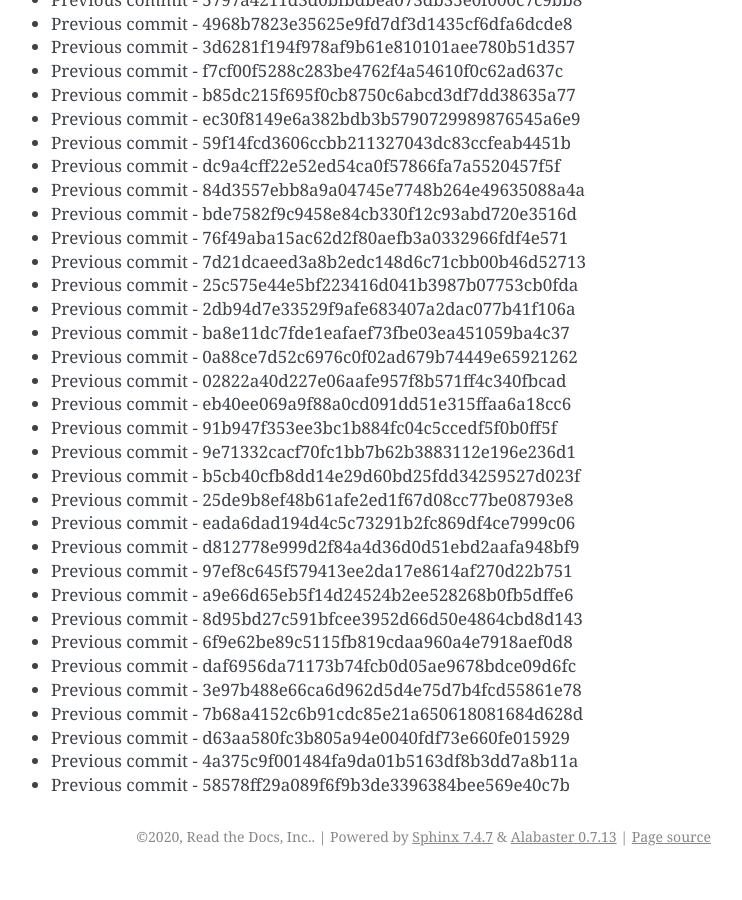
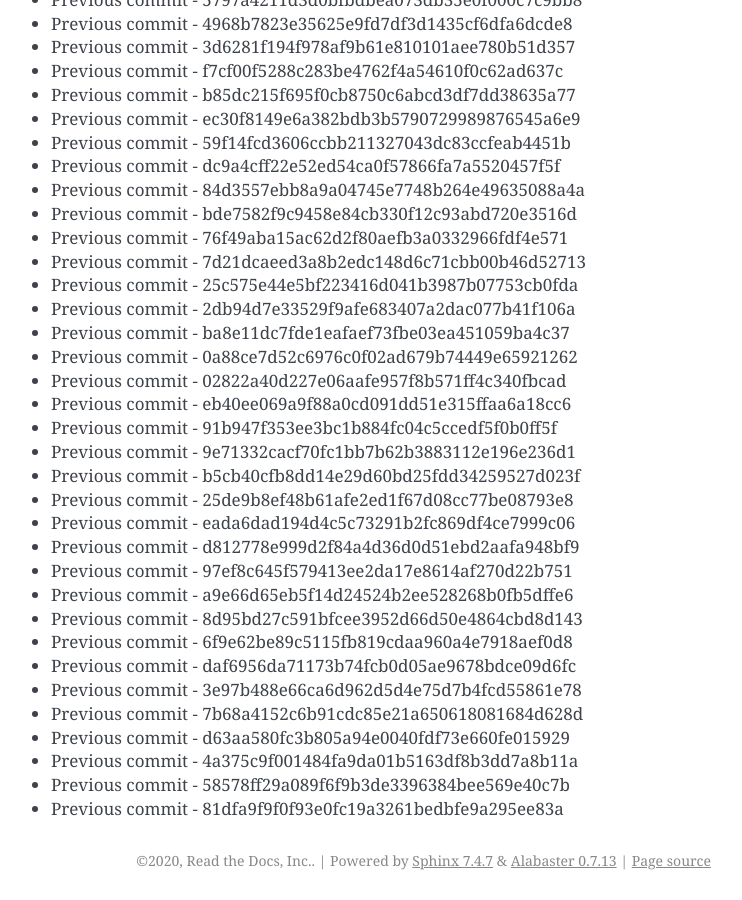
Before and after one commit to readthedocs/rtd-git-stresstest, a Sphinx documentation site: the page built from docs/updates.rst, in a window 1280 px wide and 900 px high, scrolled down 9175 px. Shown: the whole window, without its empty margins (399-1141 px from the left). Built offline with Sphinx 7.4.7, drawn with Linux system fonts in a browser that asks for light colours; before the commit the page ends 10051 px from its top, so only the background shows below that.

Commit message:
Generating commit from previous: 81dfa9f9f0f93e0fc19a3261bedbfe9a295ee83a

```diff
--- a/docs/updates.rst
+++ b/docs/updates.rst
@@ -417,3 +417,4 @@ It can be tested for any performance characteristics.
 * Previous commit - d63aa580fc3b805a94e0040fdf73e660fe015929
 * Previous commit - 4a375c9f001484fa9da01b5163df8b3dd7a8b11a
 * Previous commit - 58578ff29a089f6f9b3de3396384bee569e40c7b
+* Previous commit - 81dfa9f9f0f93e0fc19a3261bedbfe9a295ee83a
```
